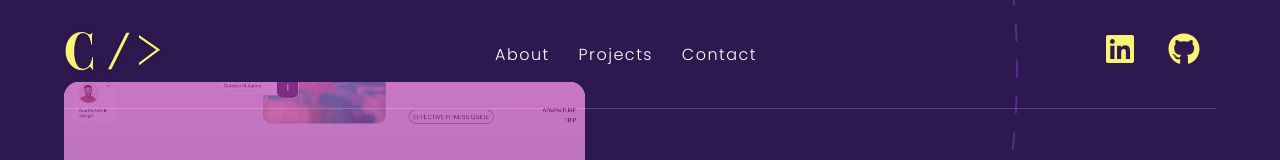
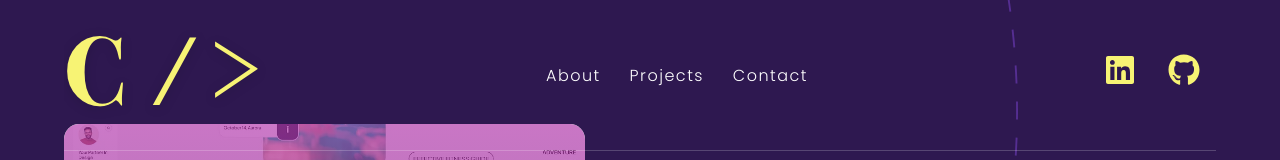
Before and after one commit to cesarcor/cesarcorrechel, a Next.js app: page / in a window 1280 px wide. Shown: the top 160 px of the page. Built offline with nearby package versions, Linux system fonts and the light colour scheme.

Commit message:
dimension and positioning adjustments

```diff
--- a/components/header/header.module.css
+++ b/components/header/header.module.css
@@ -16,6 +16,11 @@
 
 		& div:first-child {
 			width: 25%;
+
+			& img {
+				width: 100%;
+				height: auto;
+			}
 		}
 
 		& div {
@@ -26,6 +31,9 @@
 			width: auto;
 			margin-left: auto;
 			margin-top: auto;
+			position: absolute;
+			right: 0;
+			top: 80px;
 		}
 	}
 }
@@ -44,6 +52,8 @@
 			& div:last-child {
 				margin-left: 0;
 				margin-top: 0;
+				position: relative;
+				top: unset;
 			}
 		}
 	}
```
